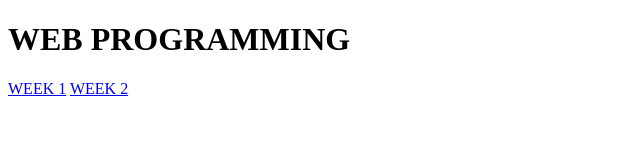
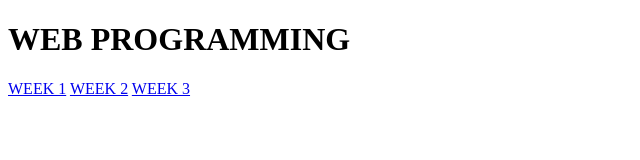
Before and after one commit to angelofiaza/csae104-notices-board, a plain HTML site: page index.html in a window 1280 px wide. Shown: the full height of the page, 0-640 px from the left. Drawn offline with Linux system fonts and the light colour scheme.

Commit message:
Update index.html

```diff
--- a/index.html
+++ b/index.html
@@ -10,5 +10,6 @@
     <h1>WEB PROGRAMMING</h1>
     <a href="Week1/week1.html">WEEK 1</a>
     <a href="Week2/week2.html">WEEK 2</a>
+    <a href="Week3/week3.html">WEEK 3</a>
 </body>
 </html>
```
